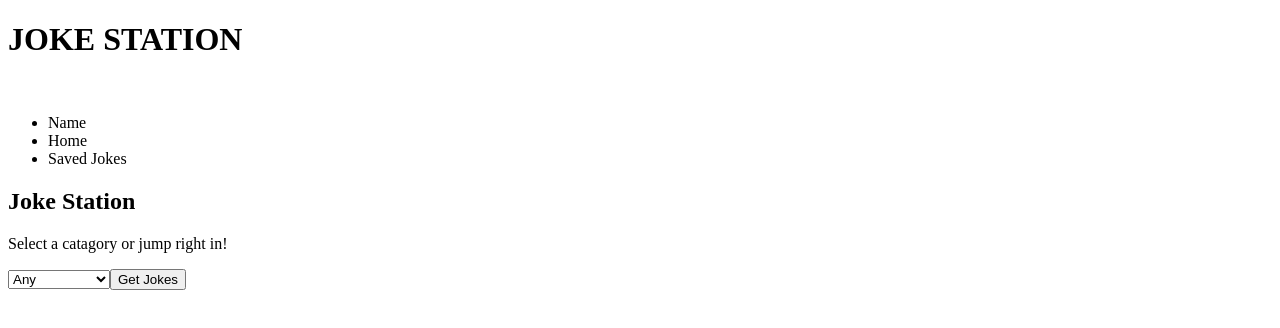
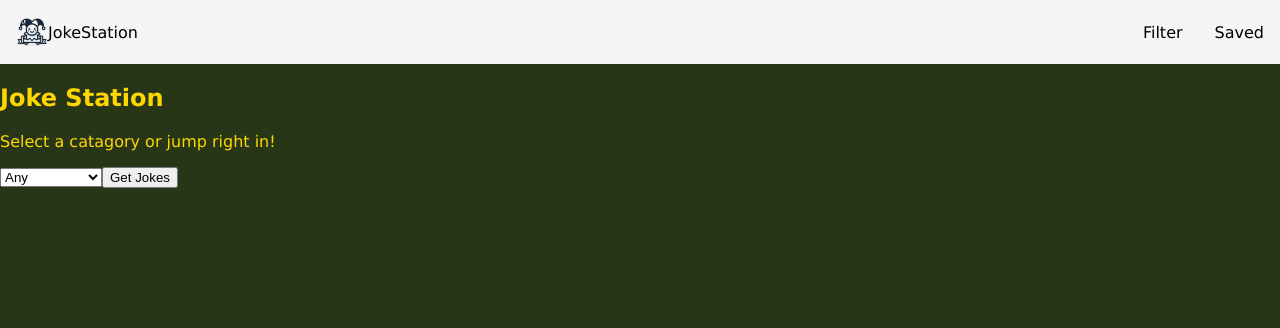
Before and after one commit to iamtemi/jokestation, a React (Vite) app: page / in a window 1280 px wide. Shown: the top 328 px of the page. Built offline with nearby package versions, Linux system fonts and the light colour scheme.

Commit message:
Add styling to header

```diff
--- a/src/App.jsx
+++ b/src/App.jsx
@@ -2,11 +2,11 @@ import { BrowserRouter, Routes, Route } from "react-router-dom";
 import Header from "./components/Header/Header";
 import LandingPage from "./pages/LandingPage/LandingPage";
 import HomePage from "./pages/HomePage/HomePage";
+import "./styles/App.scss";
 
 export default function App() {
   return (
     <BrowserRouter>
-      <h1>JOKE STATION</h1>
       <Header />
 
       <Routes>
--- a/src/components/Header/Header.jsx
+++ b/src/components/Header/Header.jsx
@@ -1,12 +1,22 @@
+import logo from "../../assets/logo.png";
+import { Link } from "react-router-dom";
+import "./Header.scss";
+
 export default function Header() {
   return (
     <header className="header">
-      <img className="header__img" src="" alt="" />
+      <Link to="/" className="header__link">
+        <img className="header__img" src={logo} alt="" />
+        JokeStation
+      </Link>
       <nav className="header__nav">
-        <ul>
-          <li>Name</li>
-          <li>Home</li>
-          <li>Saved Jokes</li>
+        <ul className="nav__list">
+          <Link className="header__link" to="/">
+            <li className="nav__item">Filter</li>
+          </Link>
+          <Link className="header__link" to="/saved-jokes">
+            <li className="nav__item">Saved</li>
+          </Link>
         </ul>
       </nav>
     </header>
--- a/src/components/Header/Header.scss
+++ b/src/components/Header/Header.scss
@@ -0,0 +1,38 @@
+@use "../../styles/partials/mixins" as *;
+
+.header {
+  padding: 1rem;
+  display: flex;
+  justify-content: space-between;
+  background-color: whitesmoke;
+  color: black;
+
+  &__link {
+    @include link-reset;
+    display: flex;
+    align-items: center;
+  }
+
+  &__img {
+    width: 2rem;
+  }
+
+  &__nav {
+    display: flex;
+    align-items: center;
+  }
+}
+
+.nav {
+  display: flex;
+
+  &__list {
+    @include list-reset;
+    display: flex;
+    gap: 2rem;
+  }
+
+  &__item {
+    @include link-reset;
+  }
+}
--- a/src/pages/HomePage/HomePage.scss
+++ b/src/pages/HomePage/HomePage.scss
@@ -1,3 +1,4 @@
+
 .jokes {
   display: flex;
   flex-wrap: wrap;
--- a/src/styles/App.scss
+++ b/src/styles/App.scss
@@ -1,6 +1,9 @@
 @use "./partials/resets";
+@use "./partials/colors" as *;
 
 body {
   font-family: Verdana, Geneva, Tahoma, sans-serif;
   margin: 0;
+  background-color: $primary;
+  color: $secondary;
 }
--- /dev/null
+++ b/src/styles/partials/_colors.scss
@@ -0,0 +1,2 @@
+$primary: #283618;
+$secondary: #ffd700;
--- a/src/styles/partials/_mixins.scss
+++ b/src/styles/partials/_mixins.scss
@@ -15,3 +15,11 @@
   margin: 0;
   color: initial;
 }
+
+@mixin list-reset {
+  list-style: none;
+  margin: 0;
+  margin-block: 0;
+  padding: 0;
+  padding-inline: 0;
+}
```
Also changed, not shown: src/assets/logo.png (renamed from src/assets/jokestation_logo.png).
